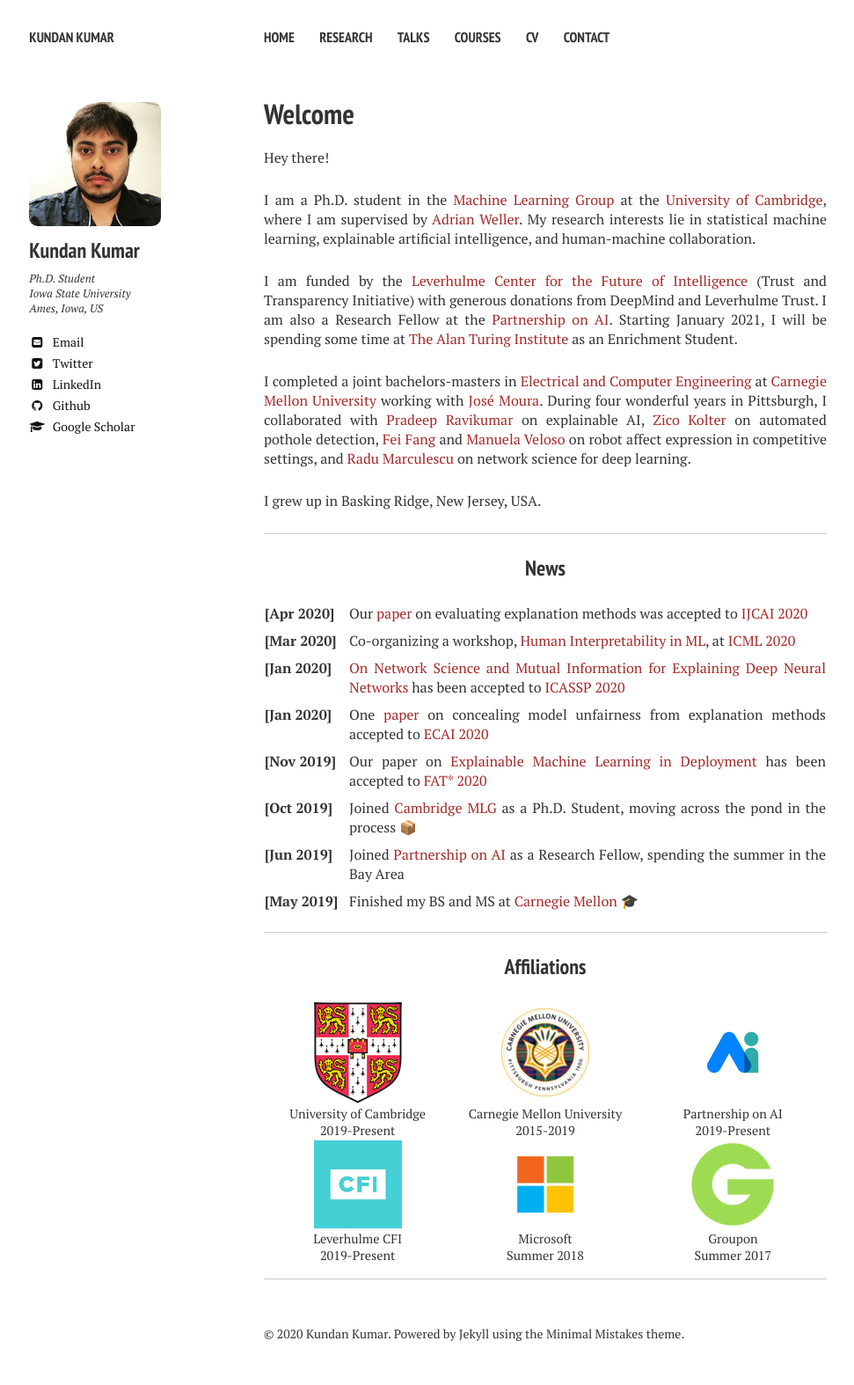
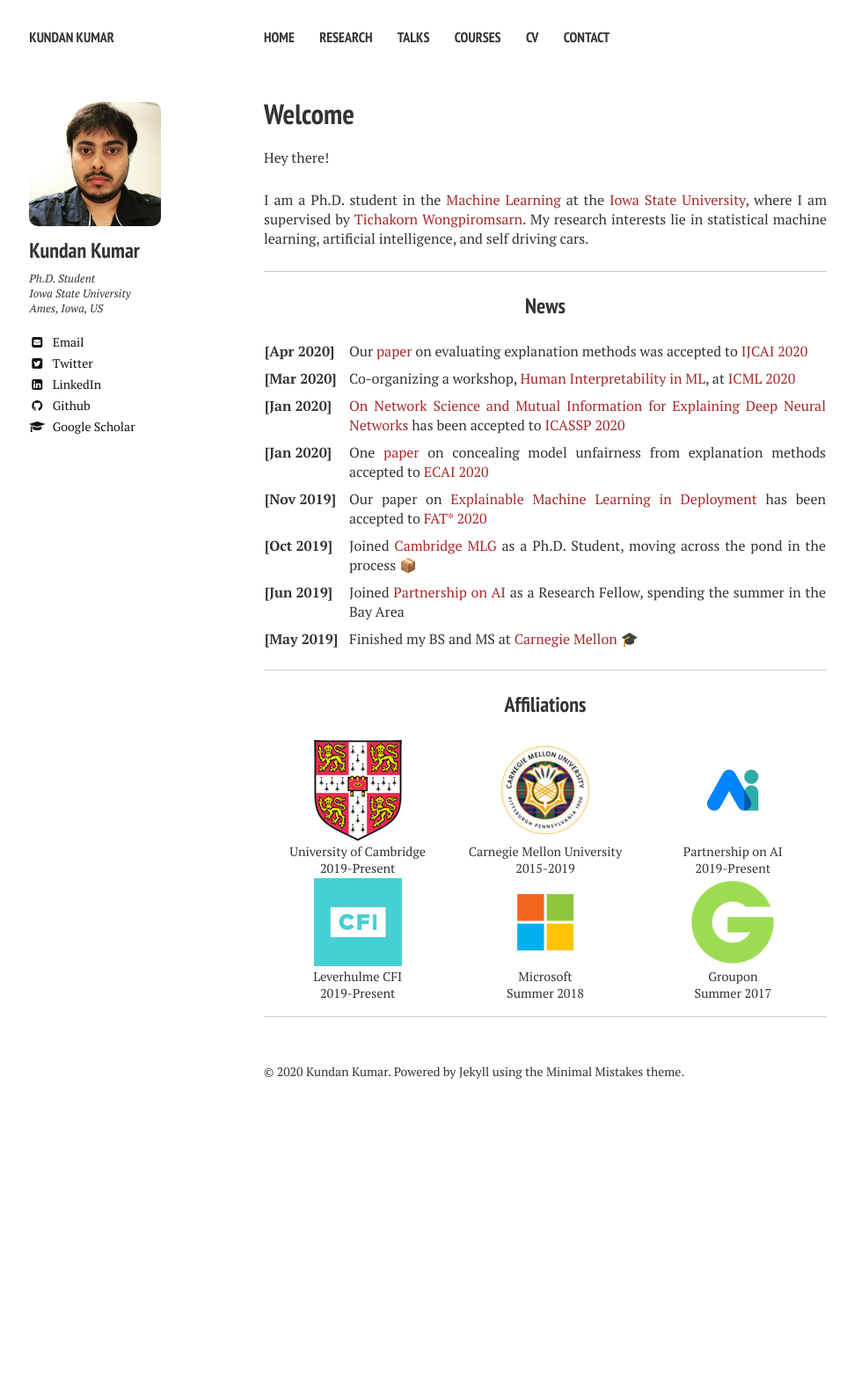
Before and after one commit to kundan7kumar/kundan7kumar.github.io, a Jekyll site: the page built from index.md, in a window 1280 px wide. Shown: the whole page at 88% size, without its empty margins (20-991 px from the left). Built offline with Jekyll 4.4.1, drawn with Linux system fonts in a browser that asks for light colours; nearby versions of some CDN libraries; after the commit the page ends 1276 px from its top, so only the background shows below that.

Commit message:
Update index.md

```diff
--- a/index.md
+++ b/index.md
@@ -1,20 +1,14 @@
 ---
 layout: page
 title: Welcome
-tags: [umang, bhatt, home, cmu, cambridge, explainability, machine learning, ML, interpretability, artificial intelligence, AI, graduate]
-modified: 2014-08-08T20:53:07.573882-04:00
+tags: [kundan, kumar, home, isu, iowa, explainability, machine learning, ML, interpretability, artificial intelligence, AI, graduate]
+modified:
 comments: false
 ---
 
 Hey there!
 
-I am a Ph.D. student in the [Machine Learning Group](http://mlg.eng.cam.ac.uk/) at the [University of Cambridge](https://www.cam.ac.uk/), where I am supervised by [Adrian Weller](http://mlg.eng.cam.ac.uk/adrian/). My research interests lie in statistical machine learning, explainable artificial intelligence, and human-machine collaboration.
-
-I am funded by the [Leverhulme Center for the Future of Intelligence](http://lcfi.ac.uk/) (Trust and Transparency Initiative) with generous donations from DeepMind and Leverhulme Trust. I am also a Research Fellow at the [Partnership on AI](https://www.partnershiponai.org/). Starting January 2021, I will be spending some time at [The Alan Turing Institute](https://www.turing.ac.uk/) as an Enrichment Student.
-
-I completed a joint bachelors-masters in [Electrical and Computer Engineering](http://www.ece.cmu.edu/) at [Carnegie Mellon University](http://www.cmu.edu/) working with [Jos&eacute; Moura](http://users.ece.cmu.edu/~moura/). During four wonderful years in Pittsburgh, I collaborated with [Pradeep Ravikumar](http://www.cs.cmu.edu/~pradeepr/) on explainable AI, [Zico Kolter](http://zicokolter.com/) on automated pothole detection, [Fei Fang](https://feifang.info/) and [Manuela Veloso](https://www.cs.cmu.edu/~mmv/) on robot affect expression in competitive settings, and [Radu Marculescu](http://users.ece.utexas.edu/~radum/) on network science for deep learning.
-
-I grew up in Basking Ridge, New Jersey, USA.
+I am a Ph.D. student in the [Machine Learning](https://www.cs.iastate.edu/) at the [Iowa State University](https://www.iastate.edu/), where I am supervised by [Tichakorn Wongpiromsarn](https://tichakorn.dev/). My research interests lie in statistical machine learning, artificial intelligence, and self driving cars.
 
 ----
 
```
